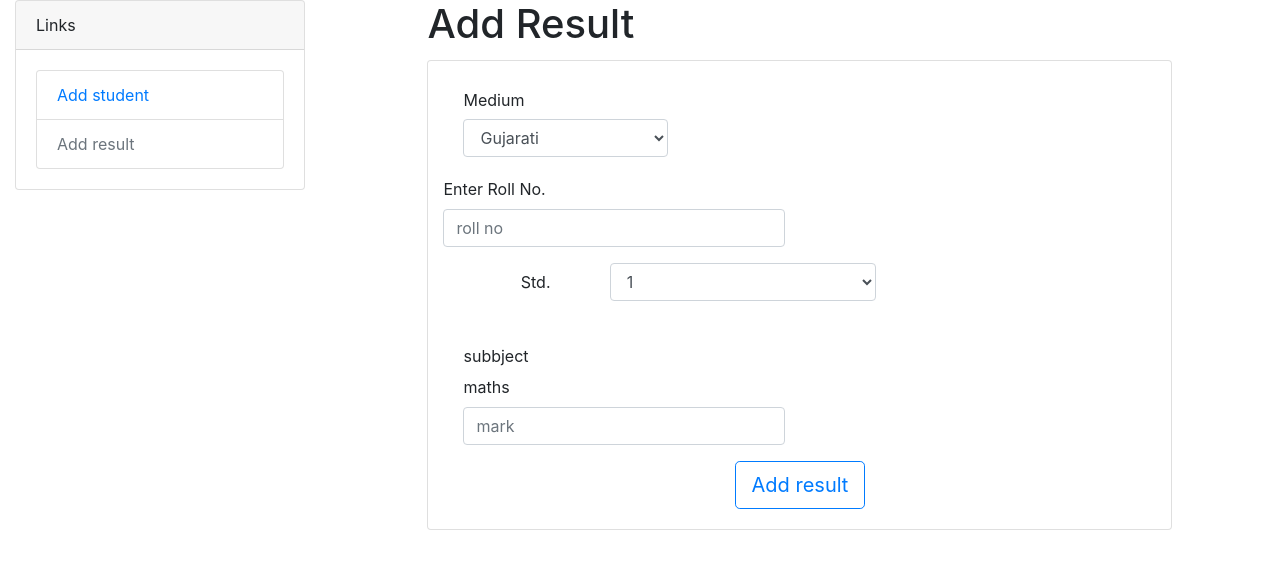
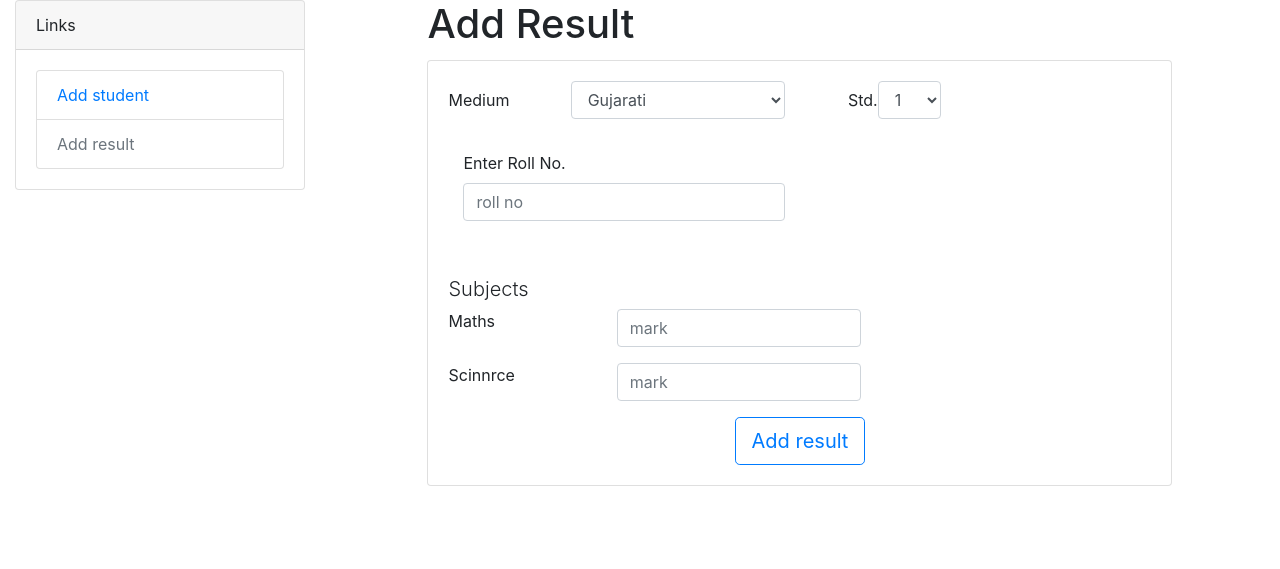
Before and after one commit to nnikunjt/student_results, a PHP site: page /add_result.php in a window 1280 px wide. Shown: the part 56-625 px from the top of the page. Run offline with PHP 8.4, Linux system fonts and the light colour scheme; some libraries are stand-ins or nearby versions.

Commit message:
repair result page..
I have mmadde repair page if you have any chandges to do so you can say me...

```diff
--- a/add_result.php
+++ b/add_result.php
@@ -47,22 +47,18 @@
 							<h1 class="card-title">Add Result</h1>
 						    <div class="card">
 						        <div class="card-body">
-						        	<label for="medium" class="col-sm-2 col-form-label">Medium</label>
-						                    <div class="col-sm-4">
+						        	<div class="form-group row">
+						             <label for="medium" class="col-sm-2 col-form-label">Medium</label>
+						                 <div class="col-sm-4">
 						                        <select class="form-control" name="medium">
 						                            <option>Gujarati</option>
 						                            <option>English(GSEB)</option>
 						                            <option>English(CBSC)</option>
 						                        </select>
 						                    </div>
-						                </div>
-						            <div class="form-group col-sm-6">
-   							 <label for="search">Enter Roll No.</label>
-    						<input type="number" class=" main form-control" id="search-box" placeholder="roll no">
-  													</div>
-						                <div class="select form-group row" align="center">
-						                    <label for="std" class="col-sm-2 col-form-label">Std.</label>
-						                    <div class="col-sm-5 text-center">
+						                    <div class="select form-group row" align="center">
+						                    <label for="std" class="col-form-label">Std.</label>
+						                    <div class="text-center">
 						                        <select class="form-control" name="std">
 						                            <option>1</option>
 						                            <option>2</option>
@@ -77,12 +73,24 @@
 						                        </select>
 						                    </div>
 						                    </div>
+						                </div>
+						            <div class="form-group col-sm-6">
+   							 <label for="search">Enter Roll No.</label>
+    						<input type="number" class=" main form-control" placeholder="roll no">
+  								</div></div>
+
                   <div class="card-body">
-			        	<label for="subject" class="col-sm-2 col-form-label">subbject</label>	      <div class="form-group col-sm-6">
-   							 <label for="search">maths</label>
-    		<input type="text" class=" main form-control" id="search-box" placeholder="mark">
-    	</div>
+         			        	<h1 class="lead">Subjects</h1>
+			     	      <div class="form-group row">
+   			<label for="search" class="col-3">Maths</label>
+    		<input type="text" class=" col-4 form-control" id="mark-box-1" placeholder="mark">
+    	           </div>
+    	           <div class="form-group row">
+   			<label for="search" class="col-3">Scinnrce</label>
+    		<input type="text" class=" col-4 form-control" id="mark-box-2" placeholder="mark">
+    	           </div>
             <center><input type="submit" name="submit" value="Add result " class="btn btn-outline-primary btn-lg"></center>
+        </div>
 						            </form>
 						        </div>
 						    </div>
```
Also changed, not shown: add_student.php (+3 -8 lines), index.php (+6 -3 lines).
